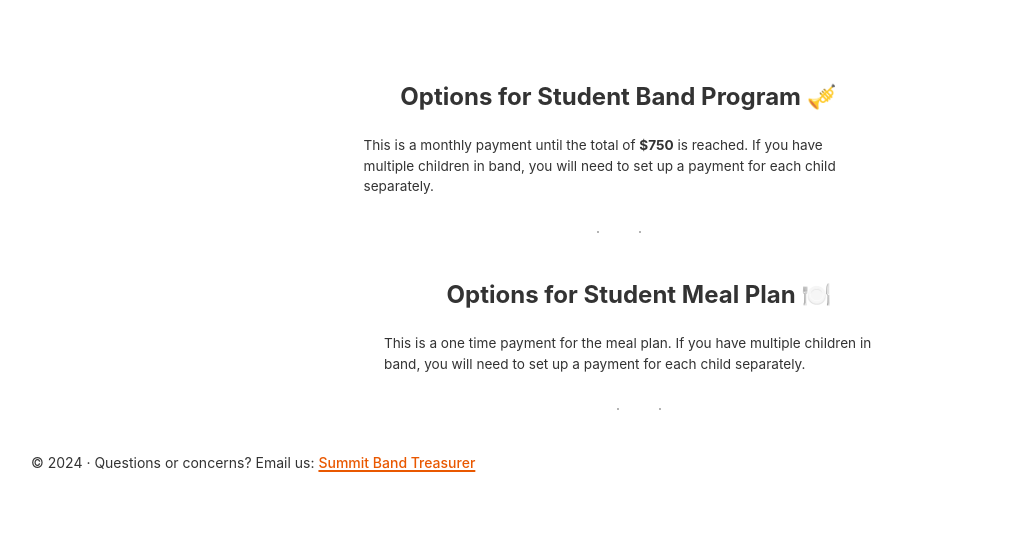
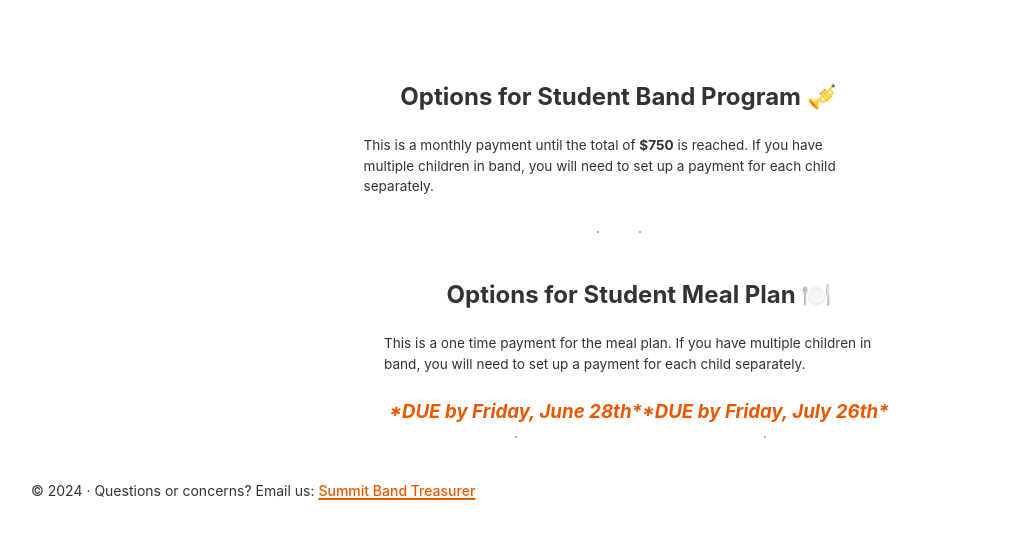
Before and after one commit to daynewright/summit-stripe, a Gatsby site: page / in a window 1280 px wide. Shown: the part 270-803 px from the top of the page, without its empty margins (1-1012 px from the left). Built offline with nearby package versions, Linux system fonts and the light colour scheme; Gatsby itself is replaced by a stand-in of ours.

Commit message:
add due text

```diff
--- a/src/components/index.module.css
+++ b/src/components/index.module.css
@@ -91,3 +91,15 @@
   justify-content: center;
   flex-wrap: wrap;
 }
+
+.stripeButtonContainer {
+  display: flex;
+  flex-direction: column;
+  align-items: center;
+}
+
+.stripeButtonHeader {
+  margin: 0;
+  color: #e95800;
+  font-style: italic;
+}
--- a/src/components/stripeButton.js
+++ b/src/components/stripeButton.js
@@ -1,7 +1,11 @@
 import * as React from "react"
 
-const StripeButton = ({ buttonId }) => {
+import * as styles from "../components/index.module.css"
+
+const StripeButton = ({ buttonId, headerText }) => {
   return (
+    <div className={styles.stripeButtonContainer}>
+      <h3 className={styles.stripeButtonHeader}>{headerText ?? "  "}</h3>
       <stripe-buy-button
         style={{
           margin: "10px 20px",
@@ -11,6 +15,7 @@ const StripeButton = ({ buttonId }) => {
         buy-button-id={buttonId}
         publishable-key={process.env.STRIPE_PUBLISHABLE_KEY}
       />
+    </div>
   )
 }
 
--- a/src/pages/index.js
+++ b/src/pages/index.js
@@ -61,8 +61,14 @@ const IndexPage = () => {
             separately.
           </p>
           <div className={styles.sectionButtons}>
-            <StripeButton buttonId="buy_btn_1P9UgSHaK9Zw5GBQaQebGHbU" />
-            <StripeButton buttonId="buy_btn_1P9UfVHaK9Zw5GBQvopwgNrK" />
+            <StripeButton
+              buttonId="buy_btn_1P9UgSHaK9Zw5GBQaQebGHbU"
+              headerText="*DUE by Friday, June 28th*"
+            />
+            <StripeButton
+              buttonId="buy_btn_1P9UfVHaK9Zw5GBQvopwgNrK"
+              headerText="*DUE by Friday, July 26th*"
+            />
           </div>
         </div>
       </div>
```
Lines whose indentation alone changed are shown as unchanged.
